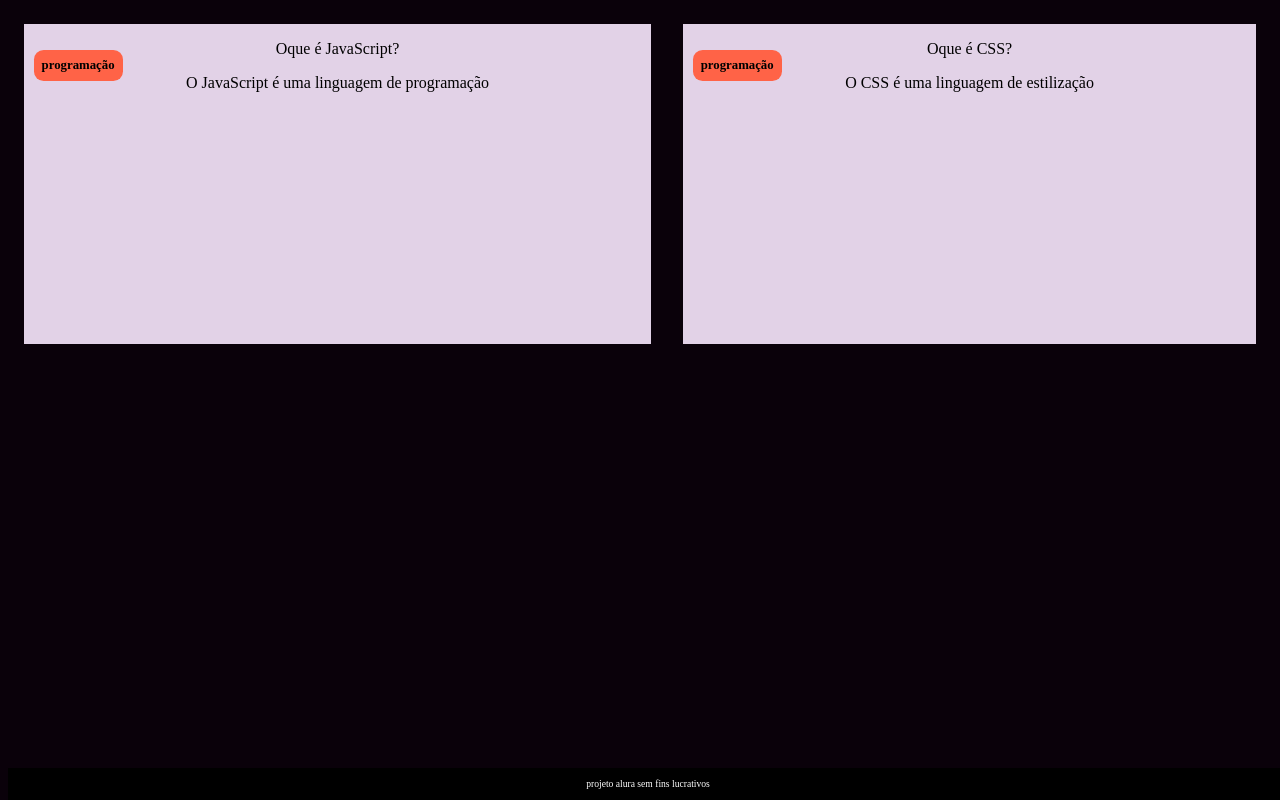
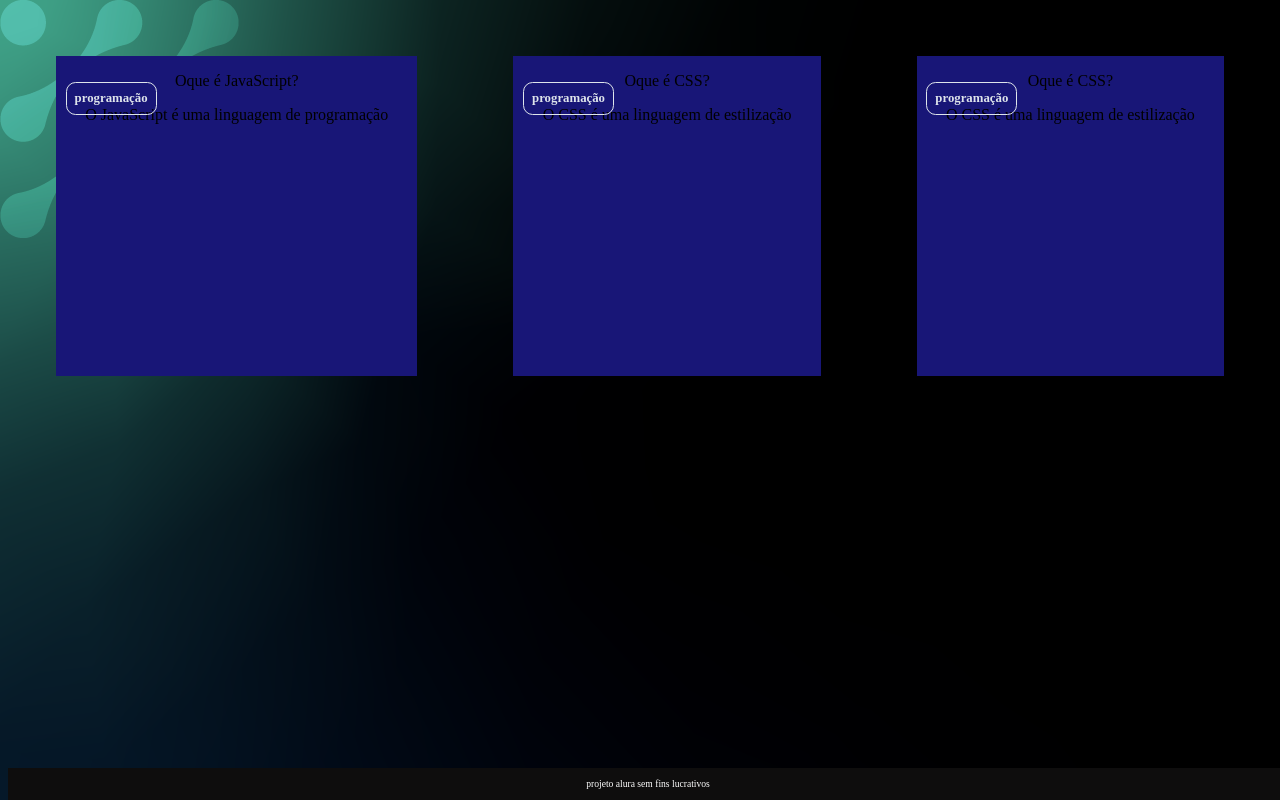
Before and after one commit to anaalves0215/flashcard, a plain HTML site: page index.html in a window 1280 px wide. Drawn offline with Linux system fonts and the light colour scheme; files that its build step writes are made by us from their sources.

Commit message:
Add files via upload

```diff
--- /dev/null
+++ b/assets/style.css
@@ -0,0 +1,60 @@
+:root {
+    --text-color: #dee4eb;
+    --card-front-color: #144480;
+    --card-back-color: #00F4BF;
+}
+
+
+body {
+    background: url('img/bg-desktop.webp');
+    font-family: Bai Jamjuree;
+}
+
+#container {
+    display:flex ;
+}
+
+.cartao {
+    margin: 3rem 3rem;
+    background-color: rgb(24, 22, 119);
+    height: 20rem;
+    flex-grow: 1;
+    flex-basis: calc(33% -6rem);
+}
+
+.cartao__conteudo {
+   /* background-color: var(--card-front-color); */
+    text-align: center;
+    height: 100%;
+}
+
+
+.cartao__conteudo h3 {
+    color: var(--text-color);
+    border: 1px solid var(--text-color);
+    text-align: left;
+    padding: 0.5rem;
+    position: absolute;
+    margin: 0.6rem;
+    border-radius: 0.6rem;
+    font-size: 1vw;
+}
+
+
+
+
+footer {
+    background-color: rgb(14, 13, 13);
+    color: white;
+    bottom:0;
+    position:fixed;
+    width:100%;
+    height:2rem;
+}
+
+
+footer p{
+    text-align: center;
+    font-size: 0.6rem;
+    margin-top: 0,5rem;
+}
--- a/index.html
+++ b/index.html
@@ -30,6 +30,16 @@
                        <p>O CSS é uma linguagem de estilização</p>
                     </div>
                 </div>
+            </article>
+            <article class="cartao">
+                <div class="cartao__conteudo">
+                    <h3>programação</h3>
+                    <div class="cartao__conteudo__pergunta">
+                        <p>Oque é CSS?</p>
+                        <div class="cartao__conteudo__resposta">
+                           <p>O CSS é uma linguagem de estilização</p>
+                        </div>
+                    </div>
         </article>
         </section>
         </main>
```
Also changed, not shown: assets/img/bg-desktop.webp (added), assets/img/bg-mobile.webp (added), assets/img/bg-tablet.webp (added).
